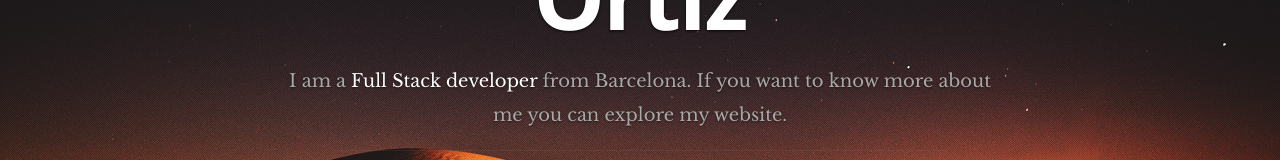
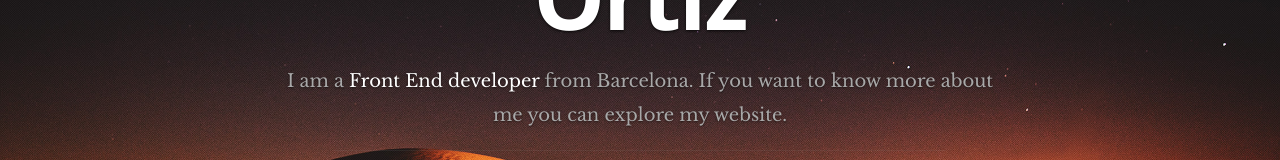
Before and after one commit to chipiriguino/Portfolio, a React (Create React App) app: page / in a window 1280 px wide. Shown: the part 346-506 px from the top of the page. Built offline with nearby package versions, Linux system fonts and the light colour scheme.

Commit message:
change name

```diff
--- a/src/Components/Header/Header.js
+++ b/src/Components/Header/Header.js
@@ -6,7 +6,7 @@ export default class Header extends Component {
         <div className="row banner">
           <div className="banner-text">
             <h1 className="responsive-headline">Hi, I´m Jose Luis Blasco Ortiz</h1>
-            <h3>I am a <span>Full Stack developer </span>from Barcelona. If you want to know more about me you can explore my website.</h3>
+            <h3>I am a <span>Front End developer </span>from Barcelona. If you want to know more about me you can explore my website.</h3>
             <hr />
             <ul className="social">
               <li><a rel="noopener noreferrer" target="_blank" href="https://twitter.com/chipiriguino"><i className="fa fa-twitter" /></a></li>
```
